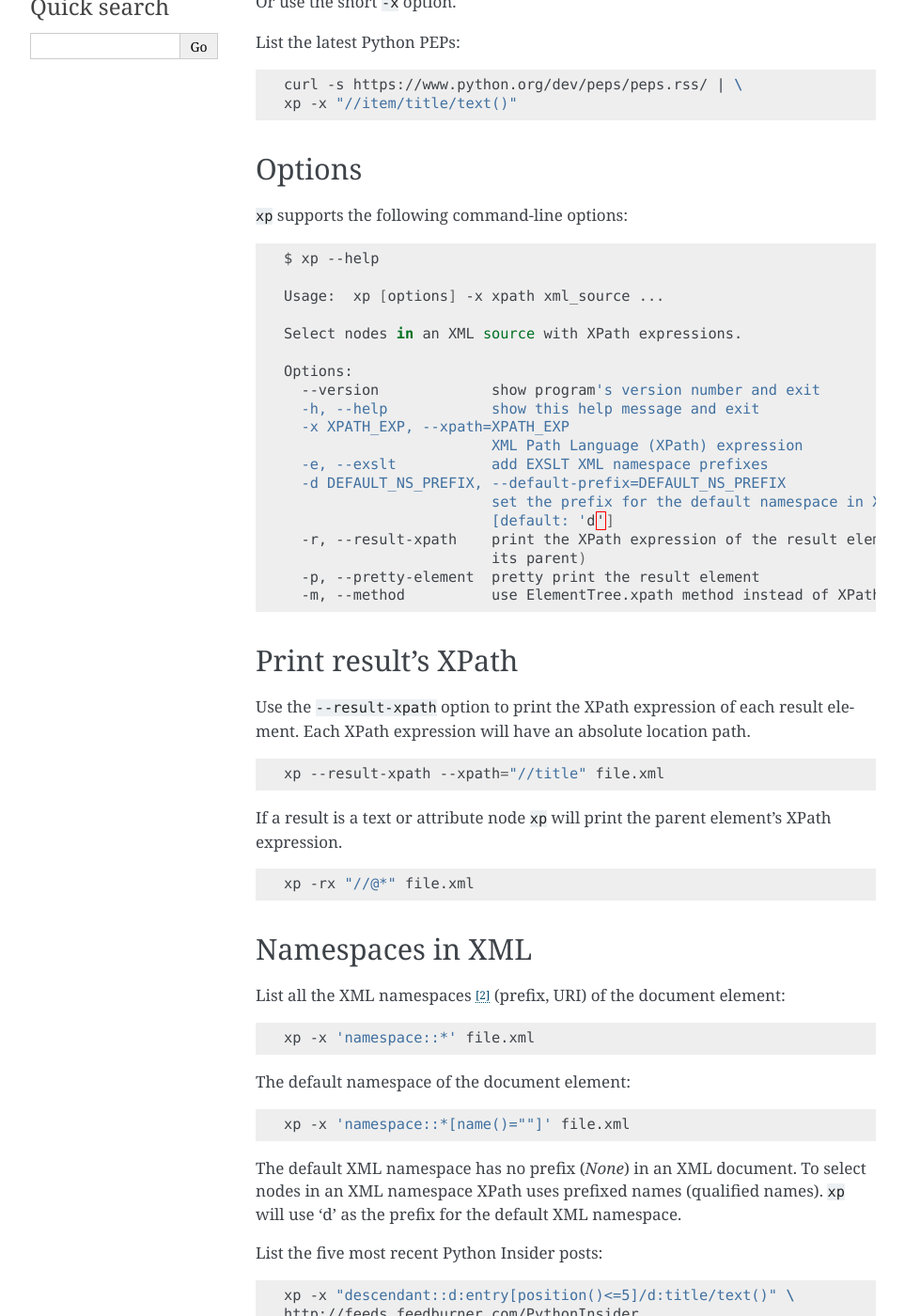
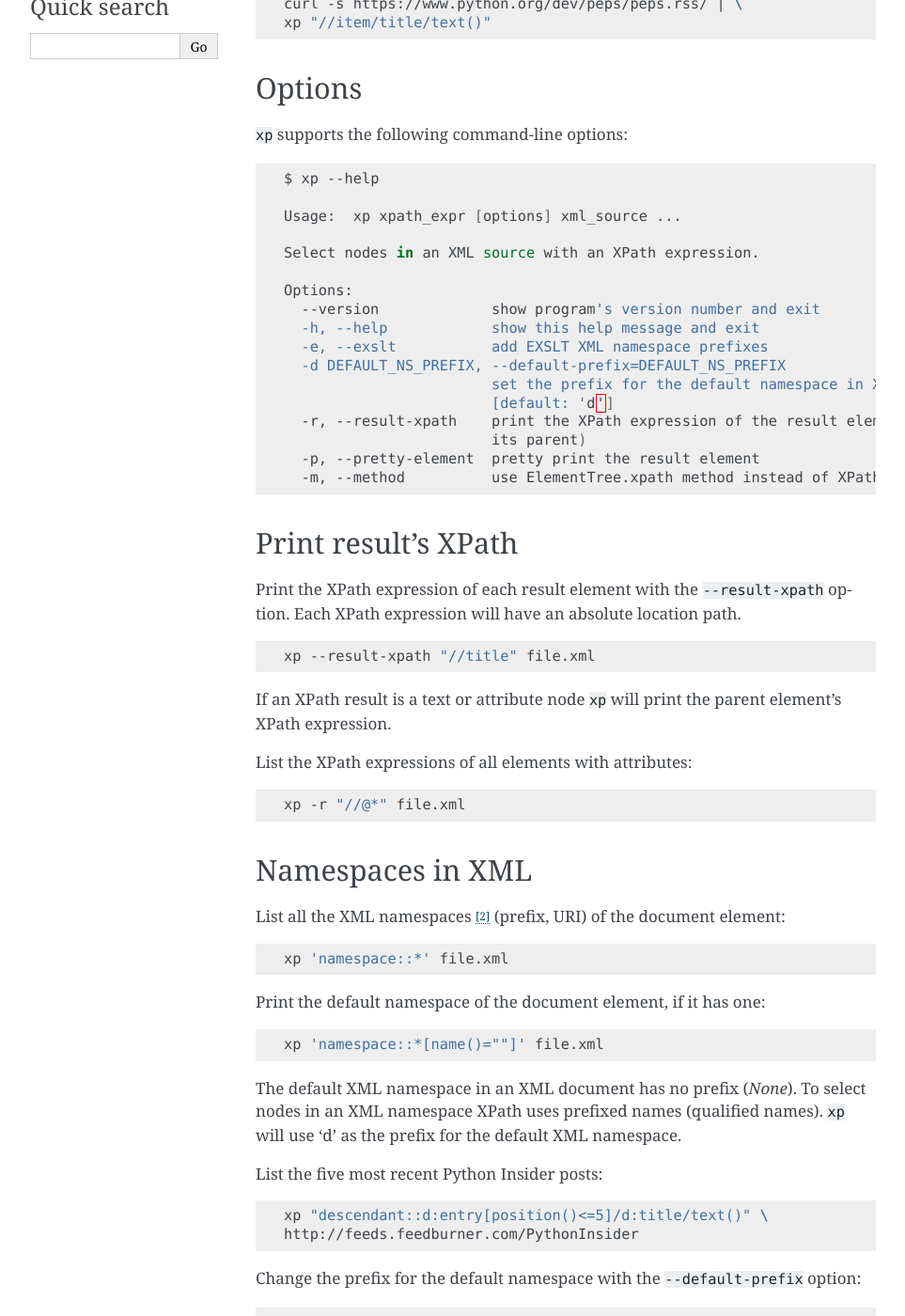
Before and after one commit to peteradrichem/Xul, a Sphinx documentation site: the page built from docs/xp.rst, in a window 1280 px wide and 1400 px high, scrolled down 360 px. Shown: the whole window at 94% size, without its empty margins (148-1111 px from the left). Built offline with Sphinx 7.4.7, drawn with Linux system fonts in a browser that asks for light colours; some of the changed text lies outside the part shown.

Commit message:
xp script: made XPath expression a positional argument

```diff
--- a/docs/xp.rst
+++ b/docs/xp.rst
@@ -9,26 +9,22 @@ xp -- Select nodes with XPath
 .. index::
    single: XPath expression
 
-Select nodes in an :ref:`xml_source` with XPath [#]_ expressions.
-
 XPath expression
 ----------------
-Set the XPath expression with the ``--xpath`` option.
+Select nodes in an :ref:`xml_source` with an XPath [#]_ expression.
 
 List all attributes of an XML file:
 
 .. code:: bash
 
-   xp --xpath="//@*" file.xml
-
-Or use the short ``-x`` option.
+   xp "//@*" file.xml
 
 List the latest Python PEPs:
 
 .. code:: bash
 
    curl -s https://www.python.org/dev/peps/peps.rss/ | \
-   xp -x "//item/title/text()"
+   xp "//item/title/text()"
 
 Options
 -------
@@ -38,15 +34,13 @@ Options
 
    $ xp --help
 
-   Usage:  xp [options] -x xpath xml_source ...
+   Usage:  xp xpath_expr [options] xml_source ...
 
-   Select nodes in an XML source with XPath expressions.
+   Select nodes in an XML source with an XPath expression.
 
    Options:
      --version             show program's version number and exit
      -h, --help            show this help message and exit
-     -x XPATH_EXP, --xpath=XPATH_EXP
-                           XML Path Language (XPath) expression
      -e, --exslt           add EXSLT XML namespace prefixes
      -d DEFAULT_NS_PREFIX, --default-prefix=DEFAULT_NS_PREFIX
                            set the prefix for the default namespace in XPath
@@ -58,19 +52,21 @@ Options
 
 Print result's XPath
 --------------------
-Use the ``--result-xpath`` option to print the XPath expression of each result element.
+Print the XPath expression of each result element with the ``--result-xpath`` option.
 Each XPath expression will have an absolute location path.
 
 .. sourcecode:: bash
 
-   xp --result-xpath --xpath="//title" file.xml
+   xp --result-xpath "//title" file.xml
 
-If a result is a text or attribute node ``xp`` will print the parent element's
+If an XPath result is a text or attribute node ``xp`` will print the parent element's
 XPath expression.
+
+List the XPath expressions of all elements with attributes:
 
 .. sourcecode:: bash
 
-   xp -rx "//@*" file.xml
+   xp -r "//@*" file.xml
 
 
 .. index::
@@ -83,15 +79,15 @@ List all the XML namespaces [#]_ (prefix, URI) of the document element:
 
 .. code:: bash
 
-   xp -x 'namespace::*' file.xml
+   xp 'namespace::*' file.xml
 
-The default namespace of the document element:
+Print the default namespace of the document element, if it has one:
 
 .. code:: bash
 
-   xp -x 'namespace::*[name()=""]' file.xml
+   xp 'namespace::*[name()=""]' file.xml
 
-The default XML namespace has no prefix (*None*) in an XML document.
+The default XML namespace in an XML document has no prefix (*None*).
 To select nodes in an XML namespace XPath uses prefixed names (qualified names).
 ``xp`` will use 'd' as the prefix for the default XML namespace.
 
@@ -99,14 +95,14 @@ List the five most recent Python Insider posts:
 
 .. code:: bash
 
-   xp -x "descendant::d:entry[position()<=5]/d:title/text()" \
+   xp "descendant::d:entry[position()<=5]/d:title/text()" \
    http://feeds.feedburner.com/PythonInsider
 
 Change the prefix for the default namespace with the ``--default-prefix`` option:
 
 .. code:: bash
 
-   xp -d p -x "descendant::p:entry[position()<=5]/p:title/text()" \
+   xp -d p "descendant::p:entry[position()<=5]/p:title/text()" \
    http://feeds.feedburner.com/PythonInsider
 
 
--- a/xul/__init__.py
+++ b/xul/__init__.py
@@ -12,5 +12,5 @@ XML scripts in Python.
 
 
 # Xul version
-__version_info__ = ('2', '0', '0rc2')
+__version_info__ = ('2', '0', '0rc3')
 __version__ = '.'.join(__version_info__)
```
Also changed, not shown: other parts of docs/xp.rst (+3 -3 lines), 1 other file.
